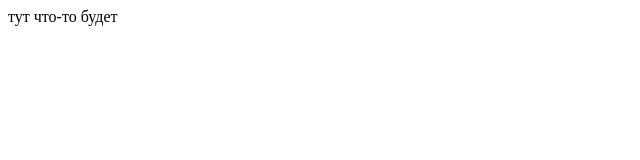
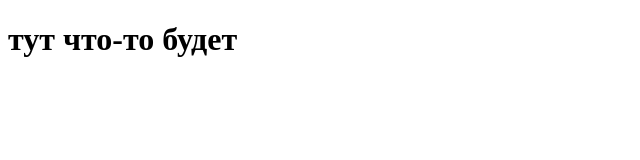
Before and after one commit to MaxyuOff/site, a plain HTML site: page main.html in a window 1280 px wide. Shown: the whole page, without its empty margins (0-640 px from the left). Drawn offline with Linux system fonts and the light colour scheme.

Commit message:
Update main.html

```diff
--- a/main.html
+++ b/main.html
@@ -7,6 +7,6 @@
 <script src="script.js"></script> <!-- Подключаем сценарии -->
 </head>
 <body> <!-- Основная часть документа -->
-    тут что-то будет
+    <h1>тут что-то будет</h1>
 </body>
 </html>
```
